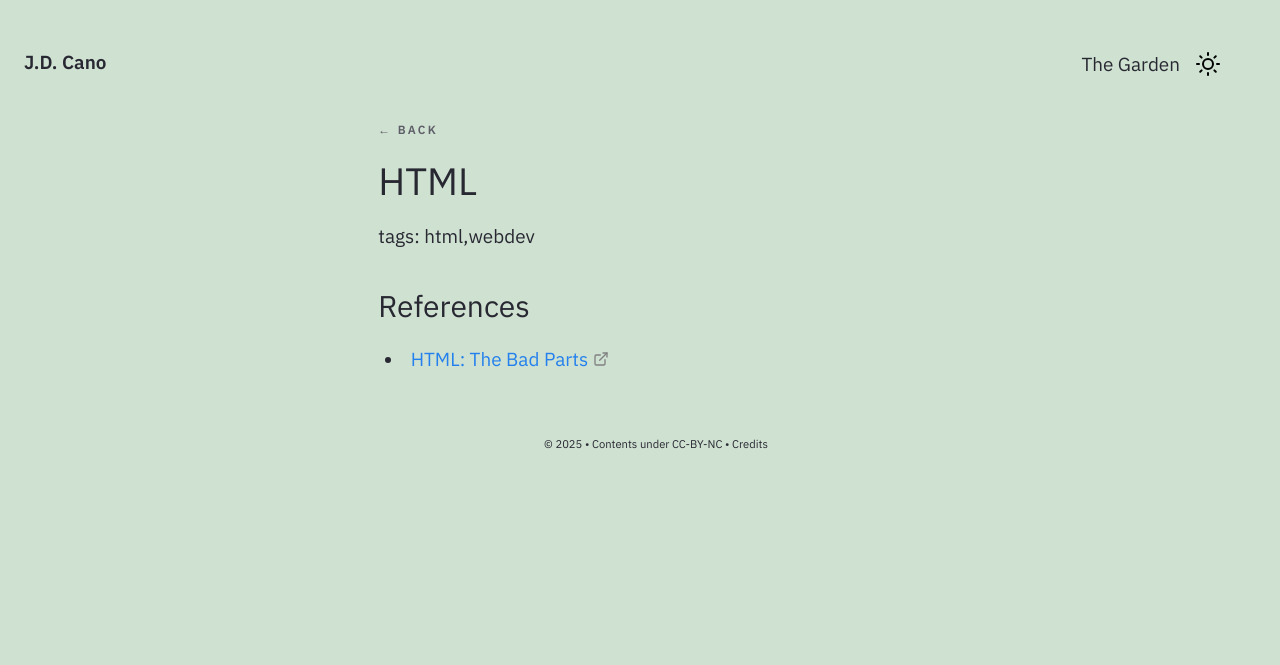
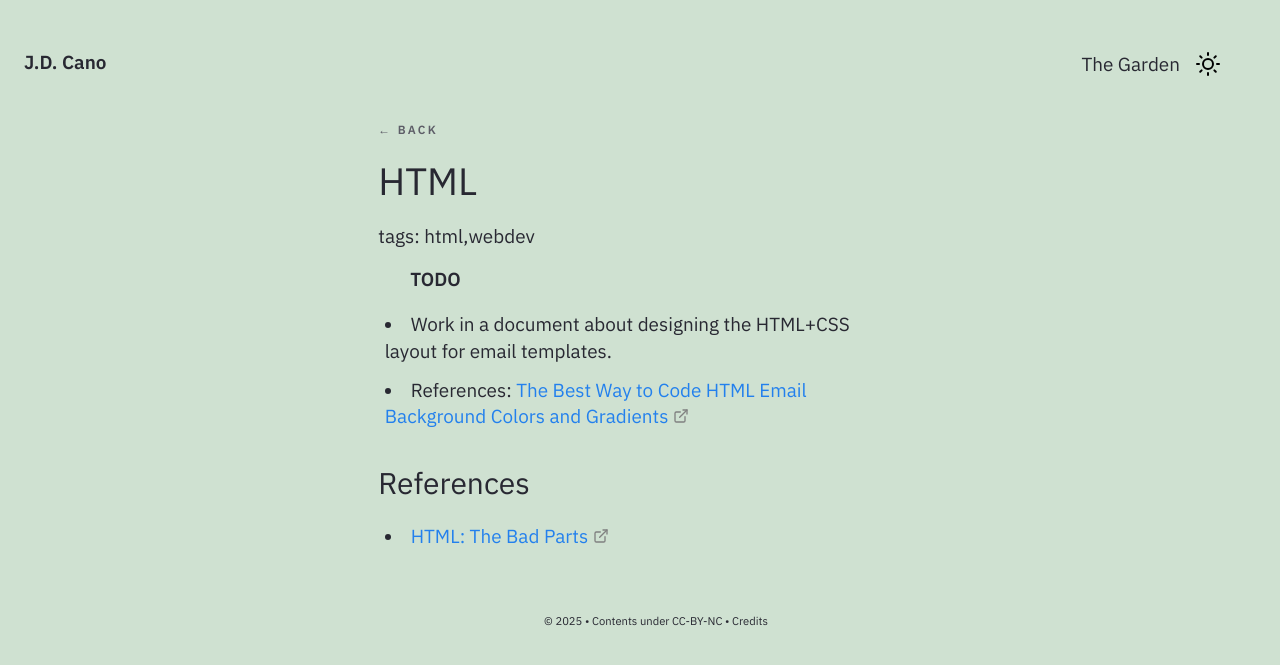
Before and after one commit to Gorzas/gorzas.github.io, a Jekyll site: the page built from _notes/Public/tech/HTML.md, in a window 1280 px wide. Shown: the top 665 px of the page. Built offline with Jekyll 4.4.1, drawn with Linux system fonts in a browser that asks for light colours.

Commit message:
Update HTML note with new date and TODO items
Updated the 'updated' date and added TODO items for future work on HTML email templates.

```diff
--- a/_notes/Public/tech/HTML.md
+++ b/_notes/Public/tech/HTML.md
@@ -3,11 +3,16 @@ title: HTML
 feed: show
 tags: html webdev
 date: 19-12-2023
-updated: 19-12-2023
+updated: 23-03-2026
 type: note
 growth: seedlings
 ---
 
+**TODO**
+
+- Work in a document about designing the HTML+CSS layout for email templates.
+- References: [The Best Way to Code HTML Email Background Colors and Gradients](https://www.litmus.com/blog/background-colors-html-email)
+
 ### References
 
 - [HTML: The Bad Parts](https://www.htmhell.dev/adventcalendar/2023/13/)
```
